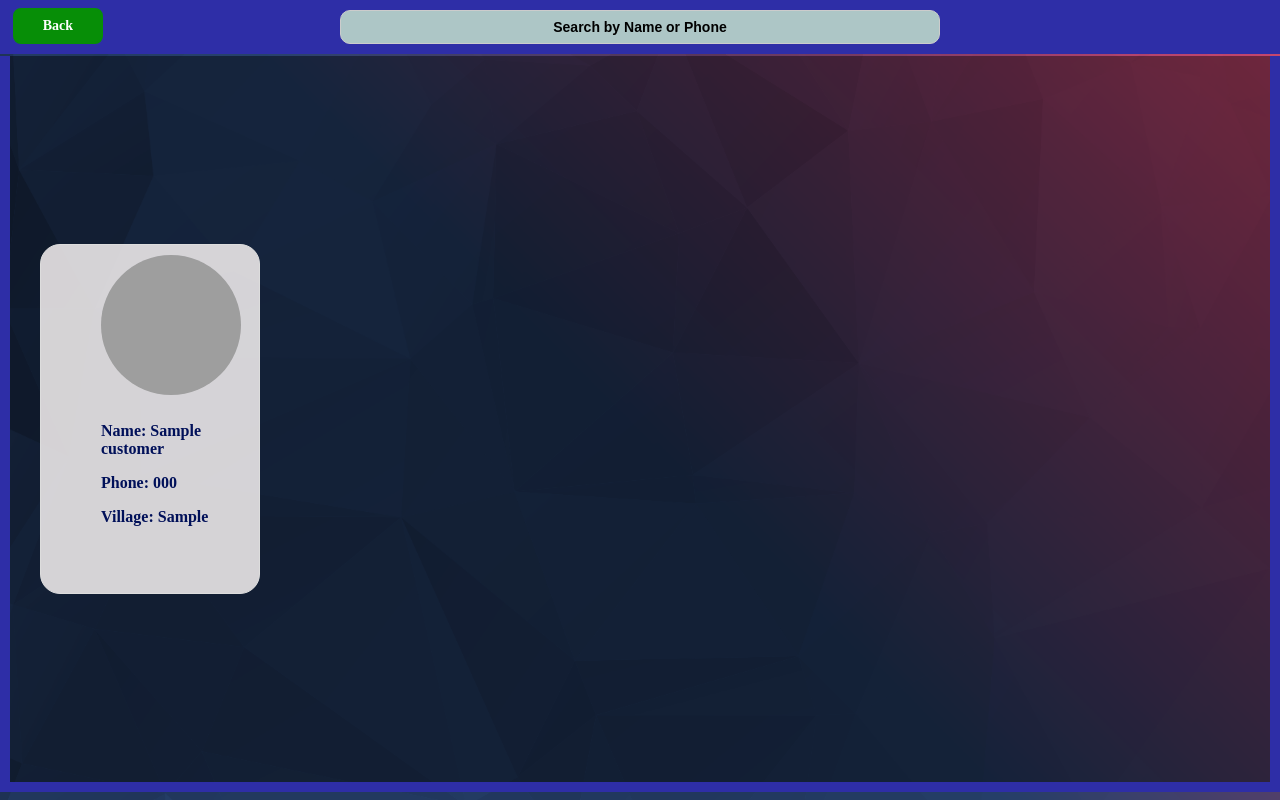
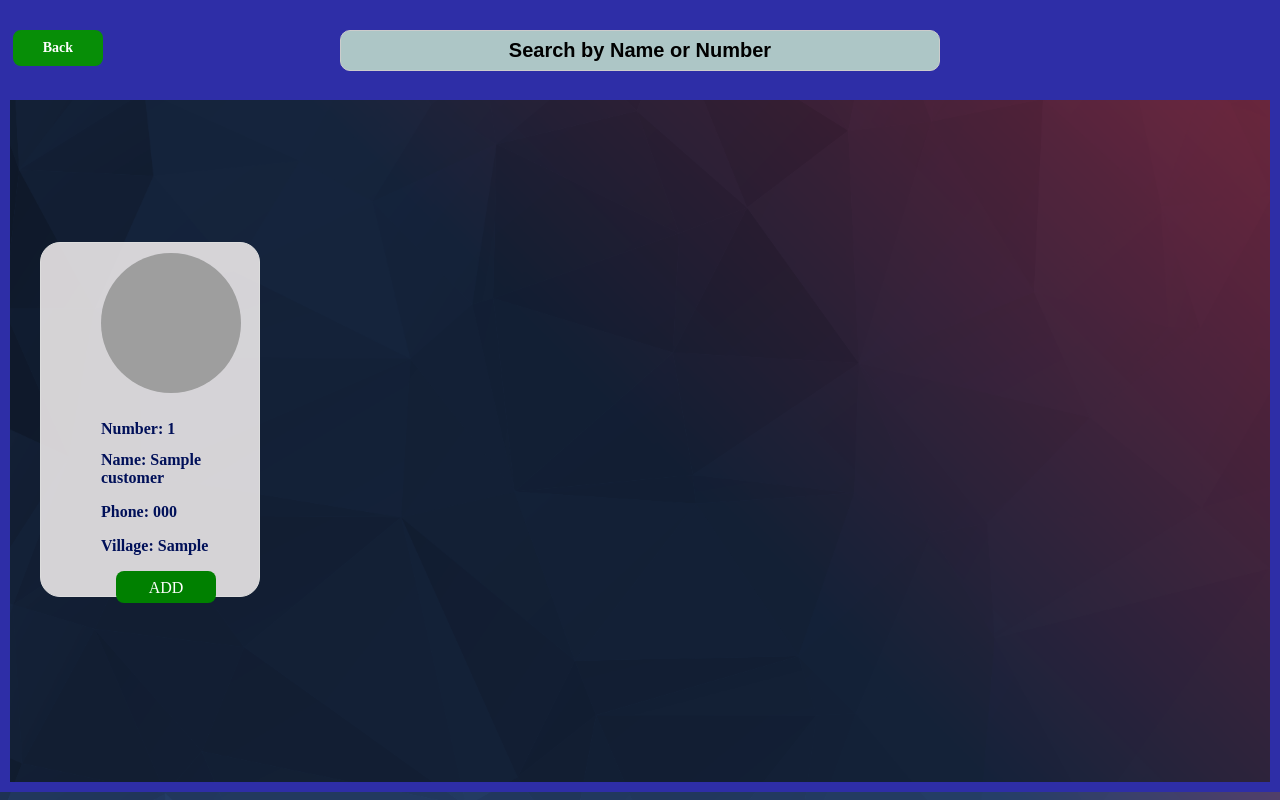
Before and after one commit to revanthbolli1/dairy, a Flask app: page /dailyentrypage in a window 1280 px wide. Run offline with Flask 3, Linux system fonts and the light colour scheme; the visitor is signed in with stand-in values (Sample User, id 1); a database or web service that is not in the repository returns one stand-in record (values such as "Sample title"); grey boxes are pictures that could not be loaded.

Commit message:
Modified customers and daily Entry

```diff
--- a/app.py
+++ b/app.py
@@ -8,6 +8,7 @@ import subprocess
 import tkinter as tk
 import webview
 import os
+from datetime import datetime
 
 
 #MongoDB Connection
@@ -16,6 +17,7 @@ try:
     db = client['Dairy']
     customer_collection = db['Customers']
     owner_collection = db["owner_login"]
+    entries_collection = db['Entries']
 except Exception as e:
         logging.error("MongoDB Connection failed!")
 
@@ -59,7 +61,7 @@ try:
         last_used = customer_collection.find_one(sort=[("customer_id", -1)])
         if last_used:
             return last_used['customer_id']
-        return 2000
+        return 1000
 
     def generate_unique_id():
         last_id = get_last_used_id()
@@ -180,6 +182,33 @@ try:
     def dailyentrypageback():
         return redirect(url_for("back"))
 
+    @app.route('/addentry',  methods=['GET', 'POST'])
+    def addentry():
+        if request.method == "POST":
+            customer_id = request.form["entry_id_hidden"]
+            date = request.form["milkDate"]
+            time = request.form["am_pm"]
+            fat = request.form["fat"]
+            snf = request.form["snf"]
+            price = request.form["total"]
+            quantity = request.form["quantity"]
+            entry_document = {
+                "customer_id": int(customer_id),
+                "date":datetime.strptime(date, '%Y-%m-%d'),
+                "time":time,
+                "fat":float(fat),
+                "snf":float(snf),
+                "quantity":float(quantity),
+                "price":float(price)
+            }
+            customer_document = customer_collection.find_one({'customer_id': int(customer_id)})
+            if customer_document:
+                entries_collection.insert_one(entry_document)
+        return redirect(url_for("dailyentrypage"))
+
+
+
+
 
 
 
@@ -214,6 +243,7 @@ try:
     @app.route("/changepasswordpage/back")
     def changepassword_back():
         return redirect(url_for("back"))
+
 
 
 
--- a/static/styles/customers.css
+++ b/static/styles/customers.css
@@ -36,7 +36,7 @@ body{
     border: 1px solid #ddd;
     padding: 10px;
     width:300px;
-    height:350px;
+    height:355px;
     width: calc(20% - 20px);
     box-sizing: border-box;
     background-color: rgba(246, 242, 242, 0.859);
@@ -68,14 +68,15 @@ body{
     position:fixed;
     left:0%;
     top:0%;
+    height: 100px;
     z-index: 1;
 }
 
 .search-bar input {
     padding: 8px 16px;
-    margin: 10px 10px;
+    margin: 30px 10px;
     border-radius: 10px;
-    font-size: 14px;
+    font-size: 20px;
     width:600px;
     background-color: rgb(173, 198, 198);
     color:rgb(0, 0, 0);
@@ -99,7 +100,7 @@ body{
     text-decoration: none;
     position: absolute;
     left:1%;
-    top:15%;
+    top:30%;
 }
 .back-button:hover{
     background-color: rgb(0, 102, 15);
@@ -112,3 +113,14 @@ body{
     font-weight: bold;
     margin-left: 50px;
 }
+
+.add-entry{
+    text-align: center;
+    background-color: green;
+    width:100px;
+    color:white;
+    margin-left:65px;
+    height:32px;
+    border-radius: 8px;
+    padding:8px 16px;
+}
--- a/static/styles/dailyentry.css
+++ b/static/styles/dailyentry.css
@@ -1,5 +1,5 @@
 /* Modal Styles */
-.modal {
+.modal ,.confirm-modal{
     display: none;
     position: fixed;
     top: 0;
@@ -9,53 +9,109 @@
     background-color: rgba(0, 0, 0, 0.5);
     justify-content: center;
     align-items: center;
+    z-index: 3;
 }
 
-.modal-content {
+
+
+.modal-content, .confirm-modal-content {
     background-color: white;
     padding: 20px;
     border-radius: 5px;
     position: relative;
     width: 50%;
+    height:80%;
+    display: flex;
+    flex-direction: row;
+    justify-content: space-around;
+    align-items: center;
+    align-content: center;
     box-shadow: 0 0 10px rgba(0, 0, 0, 0.2);
 }
+.confirm-modal-content{
+    width: 30%;
+    height:60%;
+}
 
-.close {
+
+.close, .confirm-close {
     position: absolute;
-    top: 10px;
+    top: 4px;
     right: 10px;
-    font-size: 25px;
+    font-size: 40px;
     cursor: pointer;
     font-weight: bold;
 }
 
 /* Form Styles */
-#form {
+#form, #confirm-form {
     display: flex;
     flex-direction: column;
+    width: 50%;
 }
 
+#confirm-form{
+    width:35%;
+}
+
+
+
+#form1,#confirm-form1 {
+    display: flex;
+    flex-direction: column;
+    width:30%;
+}
+
+#confirm-form1{
+    width:30%;
+}
+
+
 label {
-    margin-bottom: 5px;
+    margin-bottom: 1px;
     font-weight: bold;
+    font-size: 20px;
 }
 
 input[type="text"],
-input[type="date"] {
+input[type="date"],
+input[type="number"] {
     padding: 8px;
-    margin-bottom: 10px;
+    margin-bottom: 18px;
     border: 1px solid #ccc;
     border-radius: 5px;
     font-weight: bold;
+    font-size: 18px;
 }
 
-button[type="submit"] {
+#confirm-form1 label{
+    font-size: 16px;
+}
+#confirm-form1 input{
+    margin-bottom: 10px;
+    padding: 6px;
+}
+
+#confirm-form label{
+    font-size: 16px;
+}
+#confirm-form input{
+    padding: 6px;
+    margin-bottom: 10px;
+}
+
+.submit_button, #cancel_button, #confirm_button {
     padding: 10px 15px;
     background-color: #007bff;
     color: white;
     border: none;
     border-radius: 5px;
     cursor: pointer;
+    margin-top: 20px;
+}
+#confirm-form1 button{
+    margin-top: 85px;
+
 }
 
 button[type="submit"]:hover {
@@ -65,3 +121,12 @@ button[type="submit"]:hover {
 input[disabled] {
     background-color: #f2f2f2;
 }
+
+.radio-group {
+    margin-bottom: 18px;
+}
+
+.radio-label {
+    display: inline-block;
+    margin-right: 20px;
+}
--- a/templates/dailyentry.html
+++ b/templates/dailyentry.html
@@ -9,15 +9,17 @@
 <body>
     <div class="search-bar">
         <a href="/dailyentrypage/back" class = back-button id="back-button">Back</a>
-        <input type="text" id="search-input" placeholder="Search by Name or Phone">
+        <input type="text" id="search-input" placeholder="Search by Name or Number">
     </div>
     <div class="customer-cards">
     {% for customer in customers %}
-        <div class="customer-card"  card_name ='{{customer.customer_name}}' card_phone ='{{customer.customer_phone}}' card_village='{{customer.customer_village}}'>
+        <div class="customer-card" card_id='{{customer.customer_id}}' card_name ='{{customer.customer_name}}' card_phone ='{{customer.customer_phone}}' card_village='{{customer.customer_village}}'>
             <img src="{{ customer.customer_pic }}" alt="{{ customer.customer_name }} Image">
+            <h2 class="id">Number: {{ customer.customer_id }}</h2>
             <h2 class="name" id ="card_name">Name: {{ customer.customer_name }} </h2>
             <p class ="phone" id="card_phone" >Phone: {{ customer.customer_phone}} </p>
             <p class ="village" id="card_village" >Village: {{ customer.customer_village}} </p>
+            <p class = "add-entry">ADD</p>
         </div>
     {% endfor %}
     </div>
@@ -25,8 +27,10 @@
     <div class="modal" id="modal">
         <div class="modal-content">
             <span class="close">&times;</span>
+            <form id="form1">
+                <label for="entry_id">Number:</label>
+                <input type="text" id="entry_id" name="entry_id" disabled>
 
-            <form id="form" action="/addentry" method="post">
                 <label for="entry_name">Name:</label>
                 <input type="text" id="entry_name" name="entry_name" disabled>
 
@@ -35,20 +39,77 @@
 
                 <label for="entry_village">Village:</label>
                 <input type="text" id="entry_village" name="entry_village" disabled>
+            </form>
+            <form id="form">
+                <input type="hidden" id="entry_id_hidden" name="entry_id_hidden">
 
-                <label for="milkDate">Milk Date:</label>
-                <input type="date" id="milkDate" name="milkDate">
+                <label for="milkDate">Date:</label>
+                <input type="date" id="milkDate" name="milkDate" required>
 
-                <label for="fat">Fat of Milk:</label>
-                <input type="text" id="fat" name="fat">
+                <div class="radio-group">
+                    <label class="radio-label">
+                        <input type="radio" id="amRadio" name="am_pm" value="AM" required>AM
+                    </label>
+                    <label class="radio-label">
+                        <input type="radio" id="pmRadio" name="am_pm" value="PM" required>PM
+                    </label>
+                </div>
 
-                <label for="quantity">Quantity of Milk:</label>
-                <input type="text" id="quantity" name="quantity">
+                <label for="fat">FAT:</label>
+                <input type="number" step = "any" id="fat" name="fat" required>
 
-                <label for="total">Total Price:</label>
-                <input type="text" id="total" name="total" disabled>
+                <label for="snf">SNF:</label>
+                <input type="number" step= "any" id="snf" name="snf" required>
 
-                <button type="submit">Submit</button>
+                <label for="quantity">Milk (in Litres):</label>
+                <input type="number" step = "any" id="quantity" name="quantity" required>
+
+                <label for="total">Total Price(₹.):</label>
+                <input type="number" step = "any" id="total" name="total" required>
+
+                <button type="button" class = submit_button>Submit</button>
+            </form>
+        </div>
+    </div>
+
+
+
+    <div class="confirm-modal" id="mini-modal">
+        <div class="confirm-modal-content">
+            <span class="confirm-close">&times;</span>
+            <form id="confirm-form1">
+                <label for="confirm_id">Number:</label>
+                <input type="text" id="confirm_id" name="confirm_id" disabled>
+
+                <label for="confirm_name">Name:</label>
+                <input type="text" id="confirm_name" name="confirm_name" disabled>
+
+                <label for="confirm_phone">Phone Number:</label>
+                <input type="text" id="confirm_phone" name="confirm_phone" disabled>
+
+                <label for="confirm_village">Village:</label>
+                <input type="text" id="confirm_village" name="confirm_village" disabled>
+
+                <button type="submit" id = cancel_button>Cancel</button>
+            </form>
+            <form id="confirm-form">
+
+                <label for="confirm-date">Date:</label>
+                <input type="text" id="confirm_date" name = "confirm_date" disabled>
+
+                <label for="confirm-fat">FAT:</label>
+                <input type="number" step = "any" id="confirm-fat" name="confirm-fat" disabled>
+
+                <label for="confirm-snf">SNF:</label>
+                <input type="number" step= "any" id="snf" name="snf" disabled>
+
+                <label for="confirm-quantity">Milk (in Litres):</label>
+                <input type="number" step = "any" id="quantity" name="quantity" disabled>
+
+                <label for="confirm-total">Total Price(₹.):</label>
+                <input type="number" step = "any" id="confirm-total" name="confirm-total" disabled>
+
+                <button type="submit"  id = confirm_button>Submit</button>
             </form>
         </div>
     </div>
```
Also changed, not shown: app_window.py (+35 -12 lines), static/scripts/dailyentry.js (+82 -11 lines), 1 other file.
